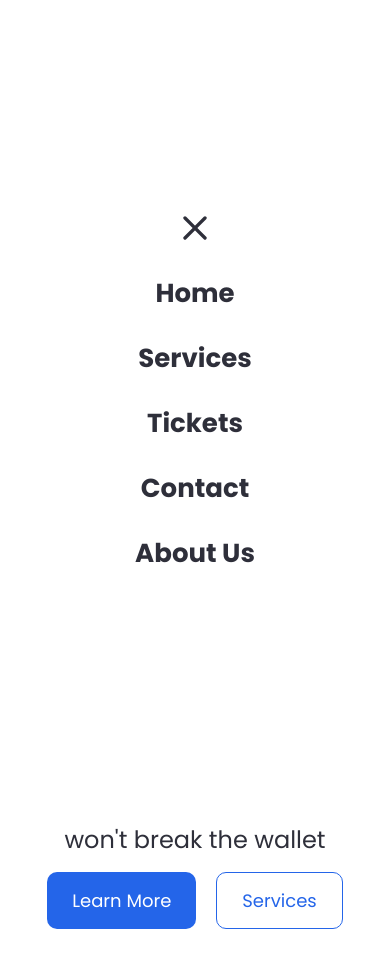
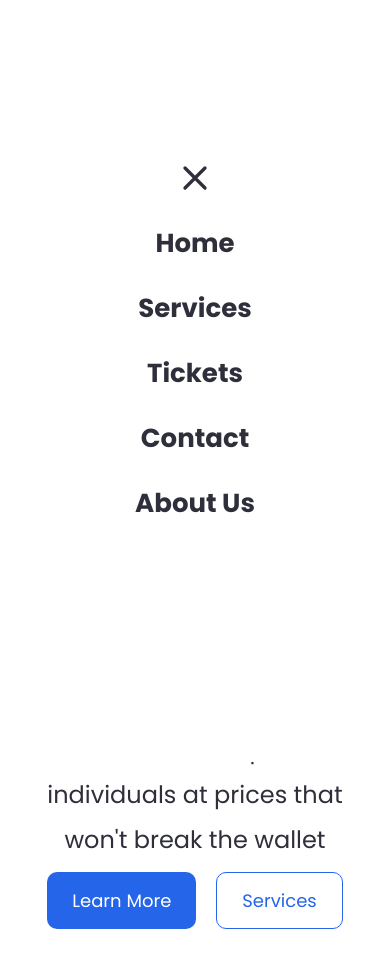
Before and after one commit to neghi14/prompt-computers, a plain HTML site: page index.html in a window 390 px wide. Both pictures are taken after a click on the icon 281 px from the left and 40 px from the top of the page. Drawn offline with Linux system fonts and the light colour scheme.

Commit message:
made some tweaks

```diff
--- a/style/responsive.css
+++ b/style/responsive.css
@@ -18,8 +18,8 @@
     }
     .nav-links{
         flex-direction: column;
-        position: fixed;
-        margin-top: 700px;
+        position: absolute;
+        margin-top: 600px;
         background-color: #fff;
         width: 100%;
         height: 100vh;
```
